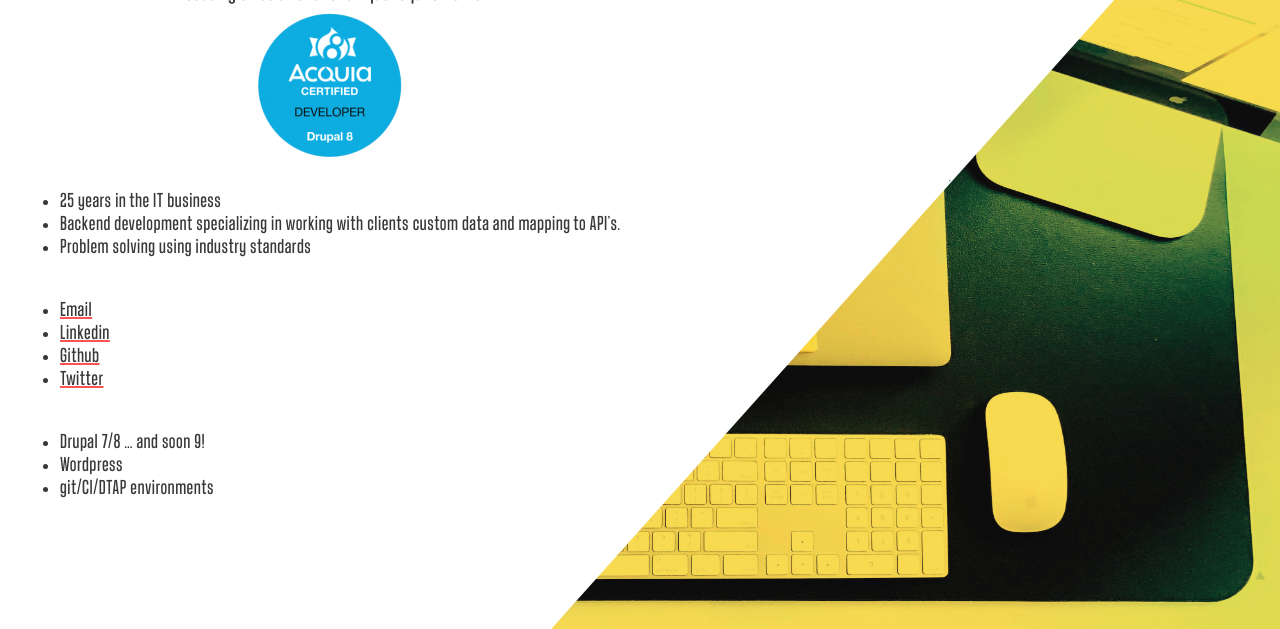
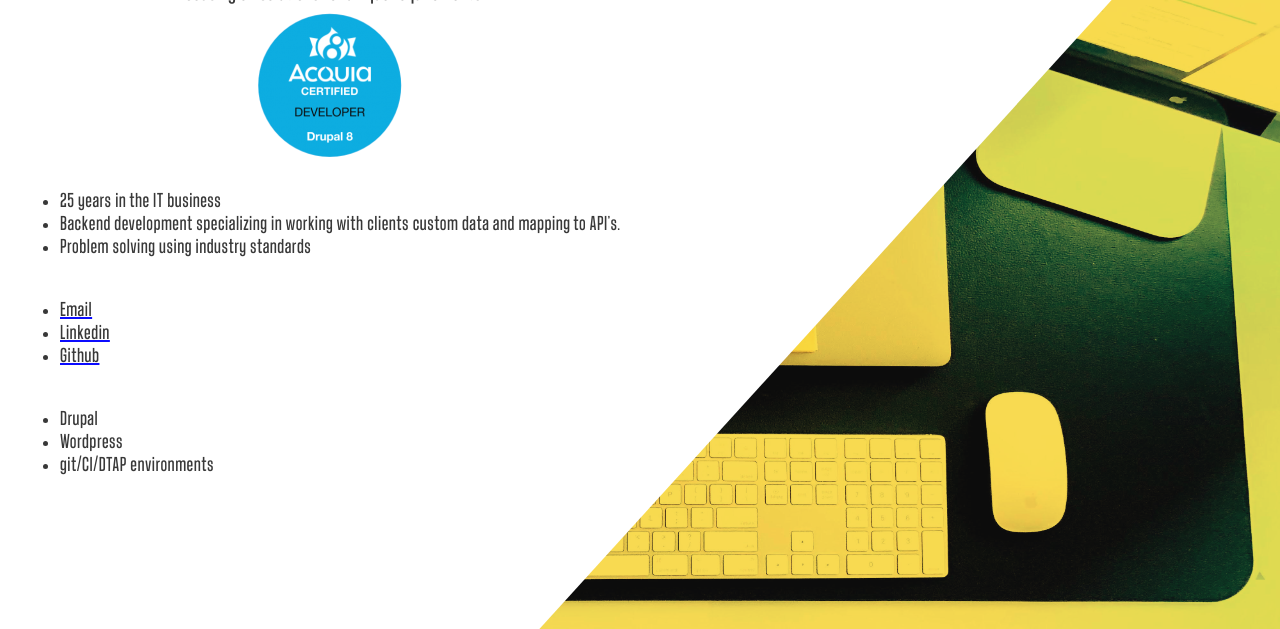
Before and after one commit to michalsen/emg, a Gatsby site: page /code in a window 1280 px wide. Shown: the part 171-800 px from the top of the page. Built offline with nearby package versions, Linux system fonts and the light colour scheme; Gatsby itself is replaced by a stand-in of ours.

Commit message:
links updated

```diff
--- a/package.json
+++ b/package.json
@@ -18,6 +18,8 @@
     "prebuild": "netlify-lambda install"
   },
   "dependencies": {
+    "@material-ui/core": "^3.9.4",
+    "@material-ui/icons": "^3.0.2",
     "babel-plugin-styled-components": "^1.11.1",
     "babel-preset-es2015": "^6.24.1",
     "dotenv": "^8.2.0",
@@ -36,6 +38,7 @@
     "react": "^16.13.1",
     "react-dom": "^16.13.1",
     "react-helmet": "^6.1.0",
+    "react-responsive-breakpoints": "^3.1.0",
     "styled-components": "^5.2.0"
   },
   "devDependencies": {
--- a/src/components/Layout.js
+++ b/src/components/Layout.js
@@ -7,24 +7,26 @@ import GlobalStyles from '../styles/GlobalStyles';
 import Typography from '../styles/Typography';
 
 
-// const SiteBorderStyles = styled.div`
-//   max-width: 1000px;
-//   margin: 12rem auto 4rem auto;
-//   margin-top: clamp(2rem, 10vw, 12rem);
-//   background-size: 1500px;
-//   padding: 5px;
-//   padding: clamp(5px, 1vw, 25px);
-//   /* box-shadow: 0 0 5px 3px rgba(0, 0, 0, 0.044); */
-//   /* border: 5px solid white; */
-//   /* @media (max-width: 1100px) {
-//     margin-left: 1.5rem;
-//     margin-right: 1.5rem;
-//   } */
-// `;
+
+const SiteBorderStyles = styled.div`
+  max-width: 1000px;
+  margin: 12rem auto 4rem auto;
+  margin-top: clamp(2rem, 10vw, 12rem);
+  background-size: 1500px;
+  padding: 5px;
+  padding: clamp(5px, 1vw, 25px);
+  /* box-shadow: 0 0 5px 3px rgba(0, 0, 0, 0.044); */
+  /* border: 5px solid white; */
+  /* @media (max-width: 1100px) {
+    margin-left: 1.5rem;
+    margin-right: 1.5rem;
+  } */
+`;
 
 const ContentStyles = styled.div`
   background: white;
   padding: 2rem;
+  /* https://bennettfeely.com/clippy/ */
   clip-path: polygon(0 0, 0 100%, 99% 0);
 `;
 
--- a/src/pages/code.js
+++ b/src/pages/code.js
@@ -22,11 +22,11 @@ const BragPage = () => (
           <li><a href="mailto:eric.michalsen@gmail.com">Email</a></li>
           <li><a href="https://www.linkedin.com/in/michalsen/" target="_blank">Linkedin</a></li>
           <li><a href="https://github.com/michalsen" target="_blank">Github</a></li>
-          <li><a href="https://twitter.com/michalsen/" target="_blank">Twitter</a></li>
+
       </ul>
       <hr></hr>
       <ul>
-          <li>Drupal 7/8 ... and soon 9!</li>
+          <li>Drupal</li>
           <li>Wordpress</li>
           <li>git/CI/DTAP environments</li>
       </ul>
--- a/src/pages/index.js
+++ b/src/pages/index.js
@@ -1,6 +1,6 @@
 import * as React from "react"
 import me from "../assets/images/me.jpg";
-
+import { withBreakpointsCustom } from 'react-responsive-breakpoints';
 
 // styles
 const pageStyles = {
@@ -61,14 +61,12 @@ const docLink = {
 }
 
 
+
 // markup
 const IndexPage = () => {
   return (
     <main style={pageStyles}>
 
-       <div class="pattern-dots-sm slategray h-5"></div>
-
-       {/* <img src={me} alt="Eric Michalsen" /> */}
     </main>
   )
 }
--- a/src/styles/GlobalStyles.js
+++ b/src/styles/GlobalStyles.js
@@ -16,6 +16,10 @@ const GlobalStyles = createGlobalStyle`
     background-repeat: no-repeat;
     background-color: #F8D948;
     background-blend-mode: multiply;
+    /* background-blend-mode: normal; */
+    /* background-blend-mode: hard-light; */
+    /* background-blend-mode: difference;    */
+    /* background-blend-mode: light;  */
     font-size: 10px;
     opacity: .95;
 
--- a/src/styles/Typography.js
+++ b/src/styles/Typography.js
@@ -20,7 +20,7 @@ const Typography = createGlobalStyle`
   }
   a {
     color: var(--black);
-    text-decoration-color: var(--red);
+    text-decoration-color: blue;
     /* Chrome renders this weird with this font, so we turn it off */
     text-decoration-skip-ink: none;
   }
```
Also changed, not shown: 1 other file.
